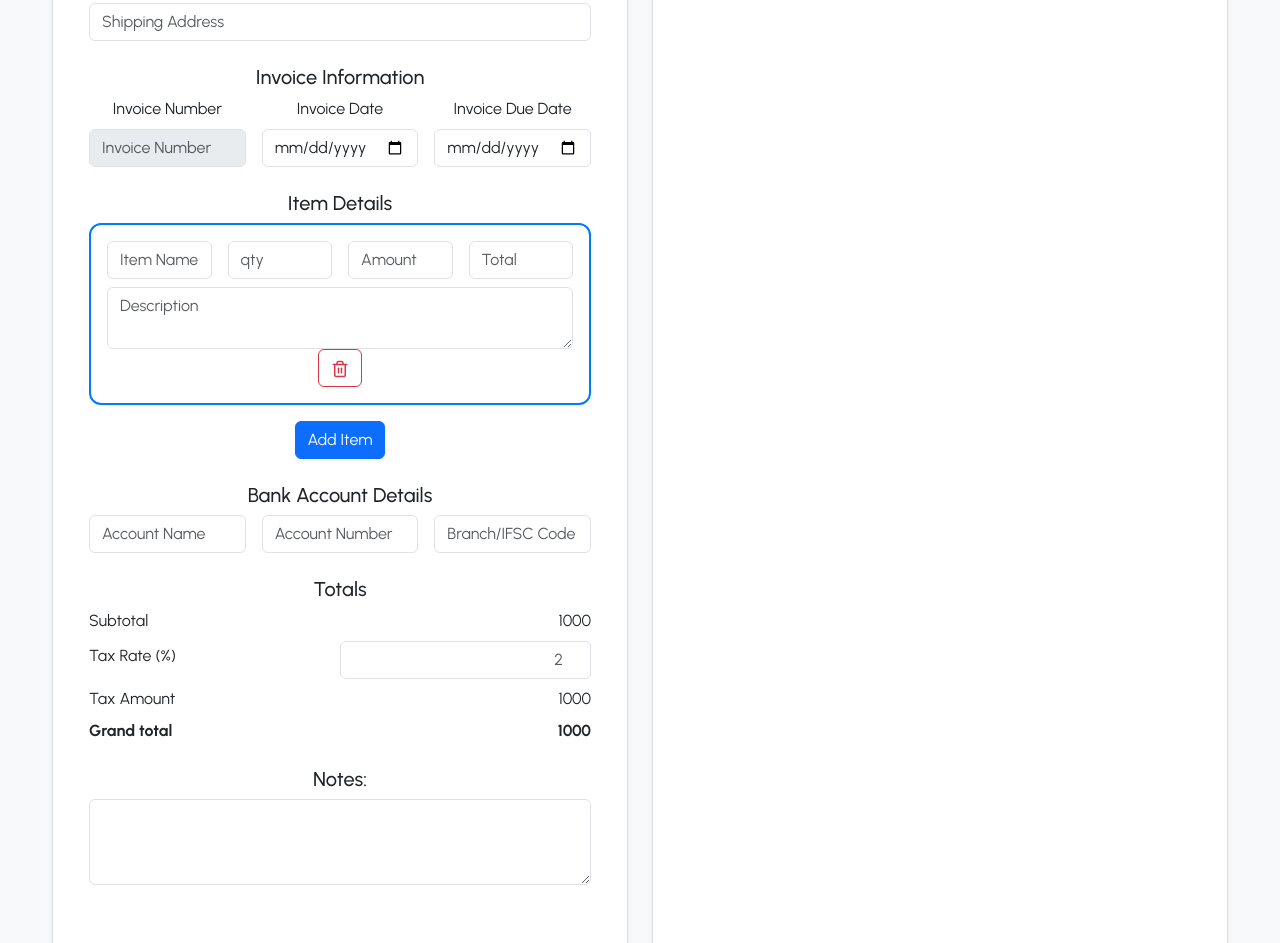
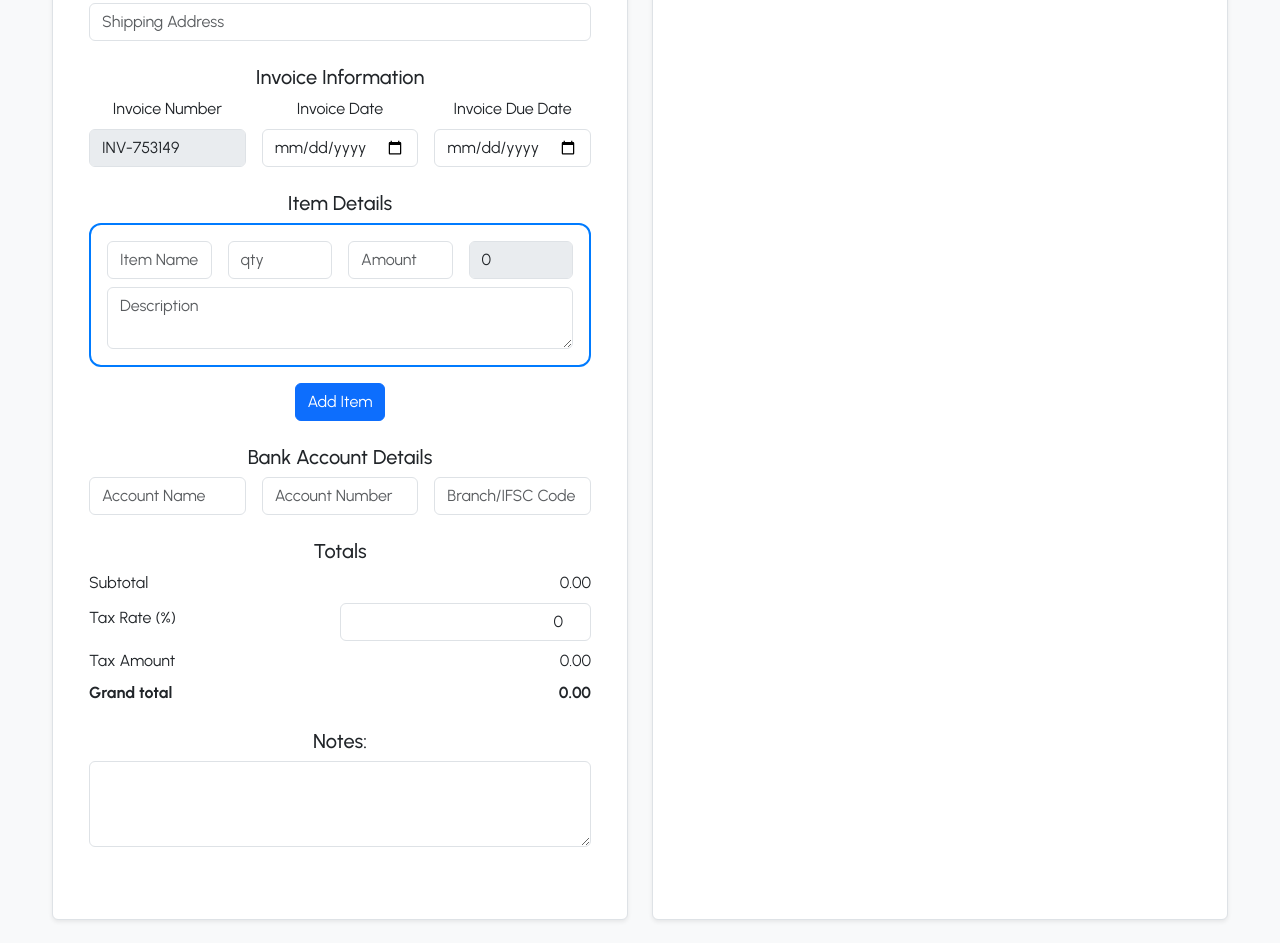
Before and after one commit to suyash-rgb/Invoice-Generator-Project, a React (Vite) app in the folder invoice-generator-client/: page /generate in a window 1280 px wide. Shown: the part 800-1743 px from the top of the page. Built offline with nearby package versions, Linux system fonts and the light colour scheme.

Commit message:
Improved Invoice Form

```diff
--- a/invoice-generator-client/src/components/InvoiceForm.jsx
+++ b/invoice-generator-client/src/components/InvoiceForm.jsx
@@ -1,9 +1,103 @@
-import React from 'react'
+import React, { useEffect } from 'react'
 import {assets} from "../assets/assets.js";
 import { Trash2 } from 'lucide-react';
+import { AppContext } from '../context/AppContext.jsx';
+import { useContext } from 'react';
 
 
 const InvoiceForm = () => {
+
+  const {invoiceData, setInvoiceData} = useContext(AppContext);
+
+  const addItem = () => {
+    setInvoiceData((prev) => ({
+      ...prev,
+      items: [
+        ...(prev.items || []),
+        { name: '', qty: '', amount: '', description: '', total: 0 },
+      ],
+    }));
+  };
+
+  const deleteItem = (index) => {
+    const items = invoiceData.items.filter((_, i) => i !== index);
+    setInvoiceData((prev) => ({
+      ...prev,
+      items: items,
+    }));
+  }
+
+  const handleChange = (section, field, value) => {
+
+    setInvoiceData((prev) => ({
+      ...prev,
+      [section]: {
+        ...prev[section],
+        [field]: value,
+      },
+    }));
+  }
+
+  const handleSameAsBilling = () => {
+    setInvoiceData((prev) => ({
+      ...prev,
+      shipping: { ...prev.billing },
+    }));
+  };
+
+  const handleItemChange = (index, field, value) => {
+    const items = [...invoiceData.items];
+    items[index]=value;
+    if(field === 'qty' || field === 'amount') {
+      items[index].total = (items[index].qty || 0) * (items[index].amount || 0);
+    }
+    setInvoiceData((prev) => ({
+      ...prev,
+      items: items,
+    }));
+  }
+
+  const calculateTotals = () => {
+    const subtotal = invoiceData.items.reduce((sum, item) => sum + (item.total) || 0, 0);
+    const taxrate = Number(invoiceData.tax || 0);
+    const taxAmount = (subtotal * taxrate) / 100;
+    const grandTotal = subtotal + taxAmount;
+    return {subtotal, taxAmount, grandTotal};
+  }
+
+  const {subtotal, taxAmount, grandTotal} = calculateTotals();
+
+  const handleLogUplaod = (e) =>{
+    const file = e.target.files[0];
+    if (file) {
+      const reader = new FileReader();
+      reader.onloadend = () => {
+        setInvoiceData((prev) => ({
+          ...prev,
+          logo: reader.result,
+        }));
+      };
+      reader.readAsDataURL(file);
+    }
+  }
+
+  useEffect(() => {
+    if(!invoiceData.invoice.number) {
+      const randomNumber = `INV-${Math.floor(100000 + Math.random() * 900000)}`;
+      setInvoiceData((prev) => ({
+        ...prev,
+        invoice: {
+          ...prev.invoice,
+          number: randomNumber,
+        },
+      }));
+    }
+  }, []);
+
+  // const handleSubmit = () =>{
+  //   console.log("Invoice Data Submitted:", invoiceData);
+  // }
+
   return (
     <div className="invoiceform container py-4">
 
@@ -13,7 +107,7 @@ const InvoiceForm = () => {
             <div className="d-flex align-items-center gap-3">
                 <label htmlFor="image" className="form-label d-block">
                     <img
-                        src={assets.upload_area}
+                        src={invoiceData.logo ? invoiceData.logo : assets.upload_area}
                         alt="upload"
                         width={98}
                         style={{ filter: 'blur(1px)', display: 'block' }}
@@ -26,6 +120,7 @@ const InvoiceForm = () => {
                    hidden
                    className="form-control"
                    accept="image/*"
+                   onChange = {handleLogUplaod}
                 />
             </div>
         </div>
@@ -35,13 +130,27 @@ const InvoiceForm = () => {
             <h5>Your Company</h5>
             <div className="row g-3">
                <div className="col-md-6">
-                 <input type="text" className="form-control" placeholder="Company name" />
+                 <input type="text"
+                        className="form-control"
+                        placeholder="Company name"
+                        onChange={(e)=> handleChange("company", "name", e.target.value)}
+                        value={invoiceData.company.name}
+                  />
                 </div>
                 <div className="col-md-6">
-                 <input type="text" className="form-control" placeholder="Company phone" />
+                 <input type="text"
+                        className="form-control"
+                        placeholder="Company phone"
+                        onChange={(e)=> handleChange("company", "phone", e.target.value)}
+                        value={invoiceData.company.phone}
+                 />
                 </div>
                 <div className="col-md-12">
-                 <input type="text" className="form-control" placeholder="Company address" />
+                 <input type="text"
+                        className="form-control"
+                        placeholder="Company address"
+                        onChange={(e)=> handleChange("company", "address", e.target.value)}
+                        value={invoiceData.company.name} />
                 </div>
             </div>
         </div>
@@ -51,13 +160,28 @@ const InvoiceForm = () => {
            <h5> Bill To</h5>
             <div className="row g-3">
                <div className="col-md-6">
-                 <input type="text" className="form-control" placeholder="Name" />
+                 <input type="text"
+                        className="form-control"
+                        placeholder="Name"
+                        value={invoiceData.billing.name}
+                        onChange={(e)=> handleChange("billing", "name", e.target.value)}
+                  />
                 </div>
                 <div className="col-md-6">
-                 <input type="text" className="form-control" placeholder="Phone number" />
+                 <input type="text"
+                        className="form-control"
+                        placeholder="Phone number"
+                        value={invoiceData.billing.phone}
+                        onChange={(e)=> handleChange("billing", "phone", e.target.value)}
+                  />
                 </div>
                 <div className="col-md-12">
-                 <input type="text" className="form-control" placeholder="Address" />
+                 <input type="text"
+                        className="form-control"
+                        placeholder="Address"
+                        value={invoiceData.billing.address}
+                        onChange={(e)=> handleChange("billing", "address", e.target.value)}
+                  />
                 </div>
             </div>
         </div>
@@ -67,7 +191,7 @@ const InvoiceForm = () => {
             <div className="d-flex justify-content-between align-items-center mb-2">
                 <h5> Ship To</h5>
                 <div className="form-check">
-                <input type="checkbox" className="form-check-input" id="sameAsBilling"/>
+                <input type="checkbox" className="form-check-input" id="sameAsBilling" onChange={{handleSameAsBilling}}/>
                 <label htmlFor="sameAsBilling" className="form-check-label">
                     Same as Billing
                 </label>
@@ -76,13 +200,28 @@ const InvoiceForm = () => {
 
             <div className="row g-3">
                <div className="col-md-6">
-                 <input type="text" className="form-control" placeholder="Name" />
+                 <input type="text"
+                        className="form-control"
+                        placeholder="Name"
+                        value={invoiceData.shipping.name}
+                        onChange={(e)=> handleChange("shipping", "name", e.target.value)}
+                  />
                 </div>
                 <div className="col-md-6">
-                 <input type="text" className="form-control" placeholder="Phone number" />
+                 <input type="text"
+                        className="form-control"
+                        placeholder="Phone number"
+                        value={invoiceData.shipping.phone}
+                        onChange={(e)=> handleChange("shipping", "phone", e.target.value)}
+                  />
                 </div>
                 <div className="col-md-12">
-                 <input type="text" className="form-control" placeholder="Shipping Address" />
+                 <input type="text"
+                        className="form-control"
+                        placeholder="Shipping Address"
+                        value={invoiceData.shipping.address}
+                        onChange={(e)=> handleChange("shipping", "address", e.target.value)}
+                  />
                 </div>
             </div>
         </div>
@@ -93,15 +232,31 @@ const InvoiceForm = () => {
             <div className="row g-3">
                <div className="col-md-4">
                   <label htmlFor="invoiceNumber" className="form-label">Invoice Number</label>
-                  <input type="text" disabled className="form-control" placeholder="Invoice Number" id="invoiceNumber" />
+                  <input type="text"
+                         disabled
+                         className="form-control"
+                         id="invoiceNumber"
+                         value={invoiceData.invoice.number}
+                         onChange={(e)=> handleChange("invoice", "number", e.target.value)}
+                  />
                 </div>
                 <div className="col-md-4">
                   <label htmlFor="invoiceDate" className="form-label">Invoice Date</label>
-                  <input type="date" className="form-control" id="invoiceDate" />
+                  <input type="date"
+                         className="form-control"
+                         id="invoiceDate"
+                         value={invoiceData.invoice.date}
+                         onChange={(e)=> handleChange("invoice", "date", e.target.value)}
+                  />
                 </div>
                 <div className="col-md-4">
                    <label htmlFor="invoiceDueDate" className="form-label">Invoice Due Date</label>
-                  <input type="date" className="form-control" id="invoiceDueDate"/>
+                  <input type="date"
+                         className="form-control"
+                         id="invoiceDueDate"
+                         value={invoiceData.invoice.dueDate}
+                         onChange={(e)=> handleChange("invoice", "dueDate", e.target.value)}
+                  />
                 </div>
             </div>
         </div>
@@ -109,30 +264,60 @@ const InvoiceForm = () => {
         {/* Item details */}
         <div className="mb-4">
             <h5>Item Details</h5>
-            <div className="card p-3 mb-3">
+            {invoiceData.items.map((item, index) => (
+              <div key={index} className="card p-3 mb-3">
                 <div className="row g-3 mb-2">
                    <div className="col-md-3">
-                     <input type="text" className="form-control" placeholder="Item Name"/>
+                     <input type="text"
+                            className="form-control"
+                            placeholder="Item Name"
+                            value={item.name}
+                            onChange={(e)=> handleItemChange("index", "name", e.target.value)}
+                      />
                    </div>
                    <div className="col-md-3">
-                    <input type="number" className="form-control" placeholder="qty"/>
+                    <input type="number"
+                           className="form-control"
+                           placeholder="qty"
+                           value={item.qty}
+                           onChange={(e)=> handleItemChange("index", "qty", e.target.value)}
+                      />
                    </div>
                    <div className="col-md-3">
-                    <input type="number" className="form-control" placeholder="Amount" />
+                    <input type="number"
+                          className="form-control"
+                          placeholder="Amount"
+                          value={item.amount}
+                          onChange={(e)=> handleItemChange("index", "amount", e.target.value)}
+                      />
                    </div>
                    <div className="col-md-3">
-                    <input type="number" className="form-control" placeholder="Total" />
+                    <input type="number"
+                           className="form-control"
+                           placeholder="Total"
+                           value={item.total}
+                           onChange={(e)=> handleItemChange("index", "total", e.target.value)}
+                           disabled
+                      />
                    </div>
                 </div>
 
                 <div className="flex gap-2">
-                  <textarea className="form-control" placeholder="Description"></textarea>
-                  <button className="btn btn-outline-danger" type="button">
-                    <Trash2 size={18} />
-                  </button>
+                  <textarea className="form-control"
+                            placeholder="Description"
+                            value={item.description}
+                            onChange={(e)=> handleItemChange("index", "description", e.target.value)}
+                  >
+                  </textarea>
+                  {invoiceData.items.length >1 && (
+                    <button className="btn btn-outline-danger" type="button" onClick={deleteItem(index)} >
+                     <Trash2 size={18} />
+                    </button>
+                  )}
                 </div>
             </div>
-            <button className="btn btn-primary" type="button">Add Item</button>
+            ))}
+            <button className="btn btn-primary" type="button" onClick={addItem}>Add Item</button>
         </div>
 
         {/* Bank Account Info */}
@@ -140,13 +325,29 @@ const InvoiceForm = () => {
             <h5> Bank Account Details </h5>
             <div className="row g-3">
                <div className="col-md-4">
-                  <input type="text" className="form-control" placeholder="Account Name" />
+                  <input type="text"
+                         className="form-control"
+                         placeholder="Account Name"
+                         value={invoiceData.account.name}
+                         onChange={(e)=> handleChange("account", "name", e.target.value)}
+                   />
                 </div>
                 <div className="col-md-4">
-                  <input type="text" className="form-control" placeholder="Account Number"/>
+                  <input type="text"
+                         className="form-control"
+                         placeholder="Account Number"
+                         value={invoiceData.account.number}
+                         onChange={(e)=> handleChange("account", "number", e.target.value)}
+
+                  />
                 </div>
                 <div className="col-md-4">
-                  <input type="text" className="form-control" placeholder="Branch/IFSC Code"/>
+                  <input type="text"
+                         className="form-control"
+                         placeholder="Branch/IFSC Code"
+                         value={invoiceData.account.ifsccode}
+                         onChange={(e)=> handleChange("account", "ifsccode", e.target.value)}
+                  />
                 </div>
             </div>
         </div>
@@ -154,23 +355,34 @@ const InvoiceForm = () => {
         {/* Totals */}
         <div className="mb-4">
            <h5>Totals</h5>
-           <div className="d-flex-justify-content-end">
+           <div className="d-flex justify-content-end">
              <div className="w-100 w-md-50">
                <div className="d-flex justify-content-between">
                 <span>Subtotal</span>
-                <span>{1000.00}</span>
+                <span>{subtotal.toFixed(2)}</span>
                </div>
                <div className="d-flex justify-content-between align-items-center my-2">
                  <label htmlFor="taxInput" className="mb-2">Tax Rate (%)</label>
-                 <input type="number" id="taxInput" className="form-control w-50 text-end" placeholder="2"/>
+                 <input type="number"
+                        id="taxInput"
+                        className="form-control w-50 text-end"
+                        placeholder="2"
+                        value={invoiceData.tax}
+                        onChange={(e) =>
+                          setInvoiceData((prev) => ({
+                            ...prev,
+                            tax: e.target.value
+                          }))
+                        }
+                  />
                </div>
                <div className="d-flex justify-content-between">
                 <span>Tax Amount</span>
-                <span>{1000.00}</span>
+                <span>{taxAmount.toFixed(2)}</span>
                </div>
                <div className="d-flex justify-content-between fw-bold mt-2">
                 <span>Grand total</span>
-                <span>{1000.00}</span>
+                <span>{grandTotal.toFixed(2)}</span>
                </div>
              </div>
           </div>
@@ -180,9 +392,22 @@ const InvoiceForm = () => {
         <div className="mb-4">
             <h5>Notes:</h5>
             <div className="w-100">
-                <textarea name="notes" className="form-control" rows={3}></textarea>
+                <textarea name="notes"
+                          className="form-control"
+                          rows={3}
+                          value={invoiceData.notes}
+                          onChange={(e) =>
+                            setInvoiceData((prev) => ({
+                                ...prev,
+                                tax: e.target.value
+                            }))
+                          }
+                >
+               </textarea>
             </div>
         </div>
+
+        {/* <button onClick={handleSubmit}>Submit</button> */}
     </div>
   )
 }
--- a/invoice-generator-client/src/components/TemplateGrid.jsx
+++ b/invoice-generator-client/src/components/TemplateGrid.jsx
@@ -7,7 +7,7 @@ const TemplateGrid = () => {
         {templates.map(({id,label, image})=> (
             <div className="col-12 col-sm-6 col-lg-4" key={id}>
                 <div className="border rounded shadow-sm overflow-hidden template-hover cursor-pointer" title={label}>
-                   <img src={image} alt={label} classname="w-100" loading="lazy" />
+                   <img src={image} alt={label} className="w-100" loading="lazy" />
                    <div className="p-2 text-center fw-medium">
                     {label}
                    </div>
--- a/invoice-generator-client/src/context/AppContext.jsx
+++ b/invoice-generator-client/src/context/AppContext.jsx
@@ -2,19 +2,38 @@ import { createContext, useState } from "react";
 
 export const AppContext = createContext();
 
+export const initialInvoiceData = {
+    title: "New Invoice",
+    billing: {name: "", phone: "", address: ""},
+    shipping: {name: "", phone: "", address: ""},
+    invoice: {number: "", date: "", dueDate: ""},
+    account: {name: "", number: "", ifsccode:""},
+    company: {name: "", number: "", address: ""},
+    tax:0,
+    notes: "",
+    items: [
+        {name: "", qty: "", amount: "", description: "", total: 0}
+    ],
+    logo: ""
+};
+
 export const AppContextProvider = ({ children }) =>{
 
     const [invoiceTitle, setInvoiceTitle] = useState("New Invoice");
-
+    const [invoiceData, setInvoiceData] = useState(initialInvoiceData);
+    const [selectedTemplate, setSelectedTemplate] = useState("template1")
 
     const contextValue = {
-        invoiceTitle, setInvoiceTitle
+        invoiceTitle, setInvoiceTitle,
+        invoiceData, setInvoiceData,
+        selectedTemplate, setSelectedTemplate,
+        initialInvoiceData,
     }
 
 
 
     return(
-        <AppContext.Provider value={{invoiceTitle, setInvoiceTitle}}>
+        <AppContext.Provider value={contextValue}>
             {children}
         </AppContext.Provider>
     )
```
